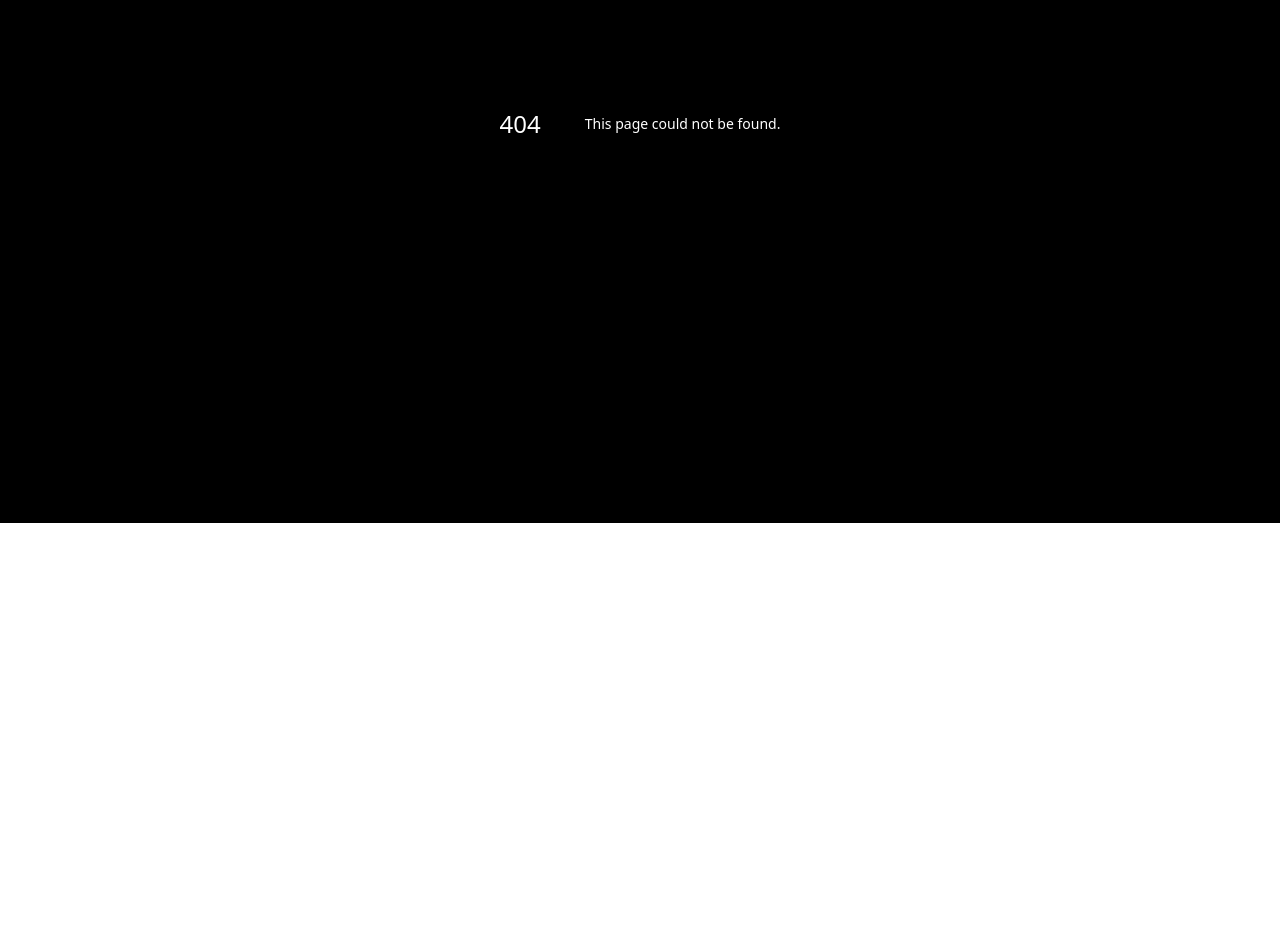
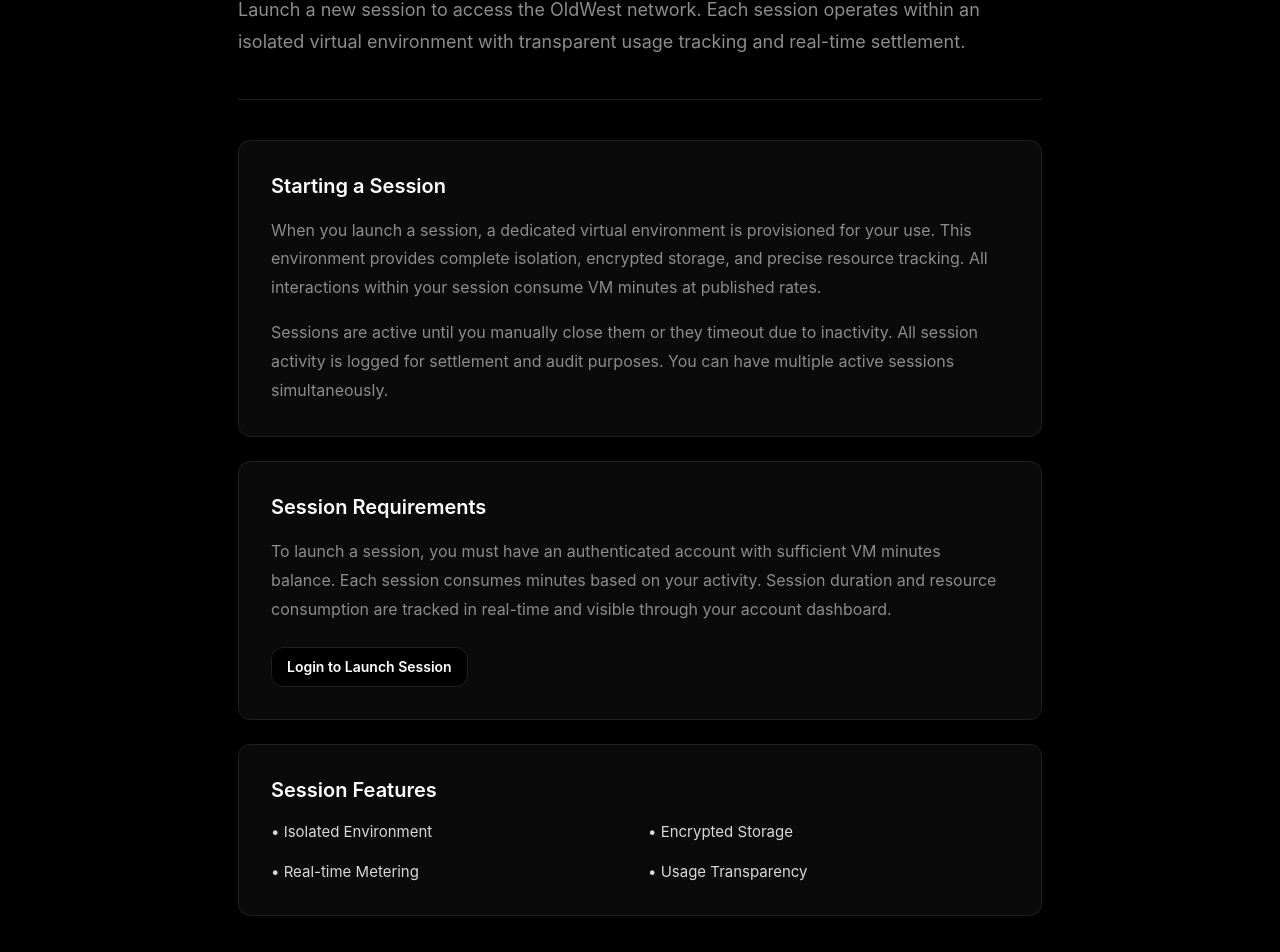
Before and after one commit to oldwestsolutions/oldoldwest, a Next.js app: page /launch-session in a window 1280 px wide. Before the commit this address had no page. Shown: the part 277-1229 px from the top of the page. Before the commit the page ends 800 px from the top, so only its background shows below. Built offline with nearby package versions, Linux system fonts and the light colour scheme.

Commit message:
Rename Access BlockSpace to Launch Session and update page content

```diff
--- a/src/app/access-blockspace/page.tsx
+++ b/src/app/launch-session/page.tsx
@@ -6,7 +6,7 @@ import Link from 'next/link'
 const { Content } = Layout
 const { Title, Paragraph, Text } = Typography
 
-export default function AccessBlockSpace() {
+export default function LaunchSession() {
   return (
     <Layout style={{ minHeight: '100vh', background: '#000000', color: '#ffffff' }}>
       <Content style={{ padding: '120px 48px', maxWidth: 900, margin: '0 auto' }}>
@@ -17,11 +17,11 @@ export default function AccessBlockSpace() {
         </div>
 
         <Title level={1} style={{ color: '#ffffff', marginBottom: 24, fontSize: 48, fontWeight: 700 }}>
-          Access BlockSpace
+          Launch Session
         </Title>
 
         <Paragraph style={{ color: '#8c8c8c', fontSize: 18, lineHeight: 1.8, marginBottom: 40 }}>
-          BlockSpace is the isolated virtual environment where all OldWest interactions occur. Each user session operates within a dedicated BlockSpace, ensuring security, accountability, and precise resource tracking.
+          Launch a new session to access the OldWest network. Each session operates within an isolated virtual environment with transparent usage tracking and real-time settlement.
         </Paragraph>
 
         <Divider style={{ borderColor: '#1f1f1f', margin: '40px 0' }} />
@@ -37,13 +37,13 @@ export default function AccessBlockSpace() {
             bodyStyle={{ padding: 32 }}
           >
             <Title level={3} style={{ color: '#ffffff', marginBottom: 16, fontSize: 20, fontWeight: 600 }}>
-              What is BlockSpace?
+              Starting a Session
             </Title>
             <Paragraph style={{ color: '#8c8c8c', fontSize: 16, lineHeight: 1.8, marginBottom: 16 }}>
-              BlockSpace is a dedicated virtual machine environment allocated to each user session. It provides complete isolation from other users, encrypted storage, and precise resource tracking. All interactions within BlockSpace consume VM minutes at published rates.
+              When you launch a session, a dedicated virtual environment is provisioned for your use. This environment provides complete isolation, encrypted storage, and precise resource tracking. All interactions within your session consume VM minutes at published rates.
             </Paragraph>
             <Paragraph style={{ color: '#8c8c8c', fontSize: 16, lineHeight: 1.8, margin: 0 }}>
-              Each BlockSpace is provisioned when you start a session and deallocated when the session ends. All data and interactions are logged within your BlockSpace for settlement and audit purposes.
+              Sessions are active until you manually close them or they timeout due to inactivity. All session activity is logged for settlement and audit purposes. You can have multiple active sessions simultaneously.
             </Paragraph>
           </Card>
 
@@ -57,10 +57,10 @@ export default function AccessBlockSpace() {
             bodyStyle={{ padding: 32 }}
           >
             <Title level={3} style={{ color: '#ffffff', marginBottom: 16, fontSize: 20, fontWeight: 600 }}>
-              Accessing BlockSpace
+              Session Requirements
             </Title>
             <Paragraph style={{ color: '#8c8c8c', fontSize: 16, lineHeight: 1.8, marginBottom: 24 }}>
-              To access BlockSpace, you must have an authenticated account with sufficient VM minutes balance. Each session allocates a new BlockSpace instance. You can have multiple active sessions, each with its own BlockSpace.
+              To launch a session, you must have an authenticated account with sufficient VM minutes balance. Each session consumes minutes based on your activity. Session duration and resource consumption are tracked in real-time and visible through your account dashboard.
             </Paragraph>
             <Button
               type="primary"
@@ -74,7 +74,7 @@ export default function AccessBlockSpace() {
               }}
               href="/login"
             >
-              Login to Access BlockSpace
+              Login to Launch Session
             </Button>
           </Card>
 
@@ -88,20 +88,20 @@ export default function AccessBlockSpace() {
             bodyStyle={{ padding: 32 }}
           >
             <Title level={3} style={{ color: '#ffffff', marginBottom: 16, fontSize: 20, fontWeight: 600 }}>
-              BlockSpace Features
+              Session Features
             </Title>
             <Row gutter={[16, 16]}>
               <Col xs={24} sm={12}>
-                <Text style={{ color: '#d9d9d9', fontSize: 15 }}>• Complete Isolation</Text>
+                <Text style={{ color: '#d9d9d9', fontSize: 15 }}>• Isolated Environment</Text>
               </Col>
               <Col xs={24} sm={12}>
                 <Text style={{ color: '#d9d9d9', fontSize: 15 }}>• Encrypted Storage</Text>
               </Col>
               <Col xs={24} sm={12}>
-                <Text style={{ color: '#d9d9d9', fontSize: 15 }}>• Resource Metering</Text>
+                <Text style={{ color: '#d9d9d9', fontSize: 15 }}>• Real-time Metering</Text>
               </Col>
               <Col xs={24} sm={12}>
-                <Text style={{ color: '#d9d9d9', fontSize: 15 }}>• Usage Tracking</Text>
+                <Text style={{ color: '#d9d9d9', fontSize: 15 }}>• Usage Transparency</Text>
               </Col>
             </Row>
           </Card>
--- a/src/app/page.tsx
+++ b/src/app/page.tsx
@@ -72,9 +72,9 @@ export default function Home() {
           <Button
             type="text"
             style={{ color: '#8c8c8c', borderRadius: 12 }}
-            href="/access-blockspace"
+            href="/launch-session"
           >
-            ACCESS BLOCKSPACE
+            LAUNCH SESSION
           </Button>
           <Button
             type="primary"
```
